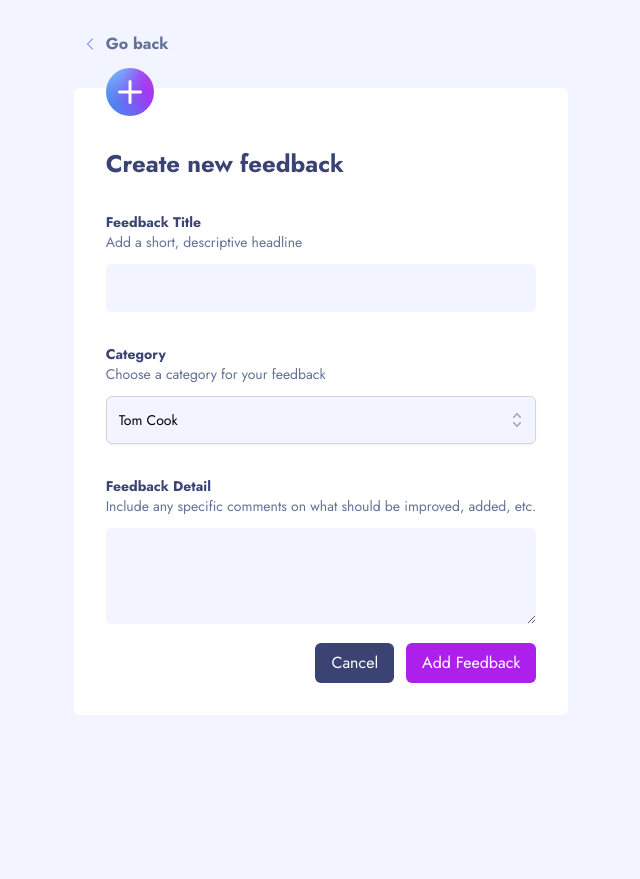
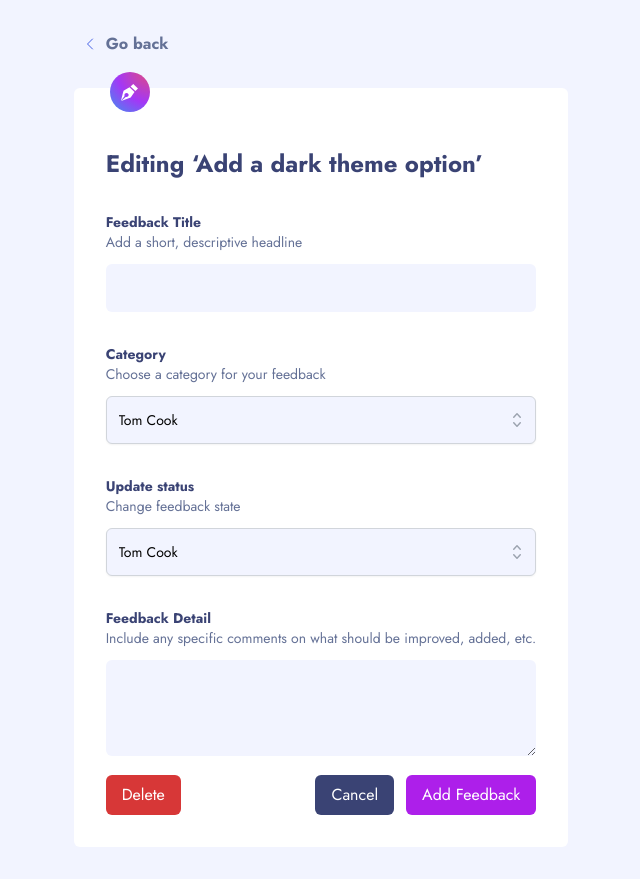
Before and after one commit to Maestro2496/feedback-app, a Next.js app: page / in a window 1280 px wide. Shown: the whole page, without its empty margins (319-959 px from the left). Before the commit the page ends 800 px from the top, so only its background shows below. Built offline with nearby package versions, Linux system fonts and the light colour scheme.

Commit message:
DESKTOP-EDIT_FEEDBACK

```diff
--- /dev/null
+++ b/components/feedbacks/EditFeedBack.tsx
@@ -0,0 +1,162 @@
+import React from "react";
+/* This example requires Tailwind CSS v2.0+ */
+import {Fragment, useState} from "react";
+import {Listbox, Transition} from "@headlessui/react";
+import {CheckIcon, ChevronUpDownIcon, PlusIcon} from "@heroicons/react/20/solid";
+import clsx from "clsx";
+const people = [
+  {id: 1, name: "Wade Cooper"},
+  {id: 2, name: "Arlene Mccoy"},
+  {id: 3, name: "Devon Webb"},
+  {id: 4, name: "Tom Cook"},
+];
+
+function CustomSelect() {
+  const [selected, setSelected] = useState(people[3]);
+
+  return (
+    <Listbox value={selected} onChange={setSelected}>
+      {({open}) => (
+        <>
+          <div className="relative mt-3 ">
+            <Listbox.Button className="h-[3rem] relative w-full cursor-default rounded-md border border-gray-300 bg-very-light-blue py-2 pl-3 pr-10 text-left shadow-sm focus:border-indigo-500 focus:outline-none focus:ring-1 focus:ring-indigo-500 sm:text-sm">
+              <span className="block truncate">{selected.name}</span>
+              <span className="pointer-events-none absolute inset-y-0 right-0 flex items-center pr-2">
+                <ChevronUpDownIcon className="h-5 w-5 text-gray-400" aria-hidden="true" />
+              </span>
+            </Listbox.Button>
+
+            <Transition
+              show={open}
+              as={Fragment}
+              leave="transition ease-in duration-100"
+              leaveFrom="opacity-100"
+              leaveTo="opacity-0"
+            >
+              <Listbox.Options className="absolute z-10 mt-1 max-h-60 w-full overflow-auto rounded-md bg-white py-1 text-base shadow-lg ring-1 ring-black ring-opacity-5 focus:outline-none sm:text-sm">
+                {people.map((person) => (
+                  <Listbox.Option
+                    key={person.id}
+                    className={({active}) =>
+                      clsx(
+                        active ? "text-white bg-indigo-600" : "text-gray-900",
+                        "relative cursor-default select-none py-2 pl-3 pr-9"
+                      )
+                    }
+                    value={person}
+                  >
+                    {({selected, active}) => (
+                      <>
+                        <span
+                          className={clsx(
+                            selected ? "font-semibold" : "font-normal",
+                            "block truncate"
+                          )}
+                        >
+                          {person.name}
+                        </span>
+
+                        {selected ? (
+                          <span
+                            className={clsx(
+                              active ? "text-white" : "text-indigo-600",
+                              "absolute inset-y-0 right-0 flex items-center pr-4"
+                            )}
+                          >
+                            <CheckIcon className="h-5 w-5" aria-hidden="true" />
+                          </span>
+                        ) : null}
+                      </>
+                    )}
+                  </Listbox.Option>
+                ))}
+              </Listbox.Options>
+            </Transition>
+          </div>
+        </>
+      )}
+    </Listbox>
+  );
+}
+
+export default function EditFeedBack() {
+  return (
+    <div className=" max-w-[33.75rem] mx-auto flex flex-col items-center justify-center space-y-8">
+      <div className="flex justify-start items-center w-full">
+        <div className="flex items-center">
+          <svg
+            xmlns="http://www.w3.org/2000/svg"
+            fill="none"
+            viewBox="0 0 24 24"
+            strokeWidth={1.5}
+            stroke="currentColor"
+            className="w-8 h-4 stroke-simple-blue"
+          >
+            <path strokeLinecap="round" strokeLinejoin="round" d="M15.75 19.5L8.25 12l7.5-7.5" />
+          </svg>
+          <p className="text-medium-grey font-bold">Go back</p>
+        </div>
+      </div>
+      <div className="bg-white  flex flex-col justify-center items-start space-y-8 p-8 rounded-md w-full">
+        <div className="w-12 h-12 -mt-[52px] z-10 rounded-full -top-6  flex items-center justify-center">
+          <svg width="40" height="40" xmlns="http://www.w3.org/2000/svg">
+            <defs>
+              <radialGradient
+                cx="103.9%"
+                cy="-10.387%"
+                fx="103.9%"
+                fy="-10.387%"
+                r="166.816%"
+                id="a"
+              >
+                <stop stopColor="#E84D70" offset="0%" />
+                <stop stopColor="#A337F6" offset="53.089%" />
+                <stop stopColor="#28A7ED" offset="100%" />
+              </radialGradient>
+            </defs>
+            <g fill="none" fillRule="evenodd">
+              <circle fill="url(#a)" cx="20" cy="20" r="20" />
+              <path
+                d="M19.512 15.367l4.975 4.53-3.8 5.54L11.226 29l4.485-4.1c.759.275 1.831.026 2.411-.594a1.958 1.958 0 00-.129-2.82c-.836-.745-2.199-.745-2.964.068-.57.607-.767 1.676-.44 2.381L11 28.713c.255-1.06.683-2.75 1.115-4.436l.137-.531c.658-2.563 1.287-4.964 1.287-4.964l5.973-3.415zM23.257 12L28 16.443l-2.584 2.606-4.89-4.583L23.257 12z"
+                fill="#FFF"
+                fillRule="nonzero"
+              />
+            </g>
+          </svg>
+        </div>
+        <h1 className="text-slate-blue font-bold text-2xl">Editing ‘Add a dark theme option’</h1>
+        <div className="w-full ">
+          <h2 className="text-slate-blue font-bold text-sm">Feedback Title</h2>
+          <h3 className="text-medium-grey text-sm">Add a short, descriptive headline</h3>
+          <input className="bg-very-light-blue w-full h-[3rem] mt-3 rounded-md" />
+        </div>
+        <div className="w-full ">
+          <h2 className="text-slate-blue font-bold text-sm">Category</h2>
+          <h3 className="text-medium-grey text-sm">Choose a category for your feedback</h3>
+          <CustomSelect />
+        </div>
+        <div className="w-full ">
+          <h2 className="text-slate-blue font-bold text-sm">Update status</h2>
+          <h3 className="text-medium-grey text-sm">Change feedback state</h3>
+          <CustomSelect />
+        </div>
+        <div className="w-full ">
+          <h2 className="text-slate-blue font-bold text-sm">Feedback Detail</h2>
+          <h3 className="text-medium-grey text-sm">
+            Include any specific comments on what should be improved, added, etc.
+          </h3>
+          <textarea className="bg-very-light-blue w-full h-[6rem] mt-3 rounded-md" />
+          <div className="w-full flex items-center justify-between space-x-3 mt-3 ">
+            <button className="bg-[#D73737] text-white py-2 px-4 rounded-md">Delete</button>
+            <div className="space-x-3">
+              <button className="bg-slate-blue text-white py-2 px-4 rounded-md">Cancel</button>
+              <button className="bg-simple-purple text-white py-2 px-4 rounded-md">
+                Add Feedback
+              </button>
+            </div>
+          </div>
+        </div>
+      </div>
+    </div>
+  );
+}
--- a/pages/index.tsx
+++ b/pages/index.tsx
@@ -1,6 +1,7 @@
 import Head from "next/head";
 import Image from "next/image";
 import FeedBackDetails from "../components/feedbacks";
+import EditFeedBack from "../components/feedbacks/EditFeedBack";
 import NewFeedBack from "../components/feedbacks/NewFeedBack";
 import Suggestions from "../components/suggestions";
 import styles from "../styles/Home.module.css";
@@ -14,7 +15,7 @@ export default function Home() {
         <link rel="icon" href="/favicon.ico" />
       </Head>
 
-      <NewFeedBack />
+      <EditFeedBack />
     </div>
   );
 }
```
